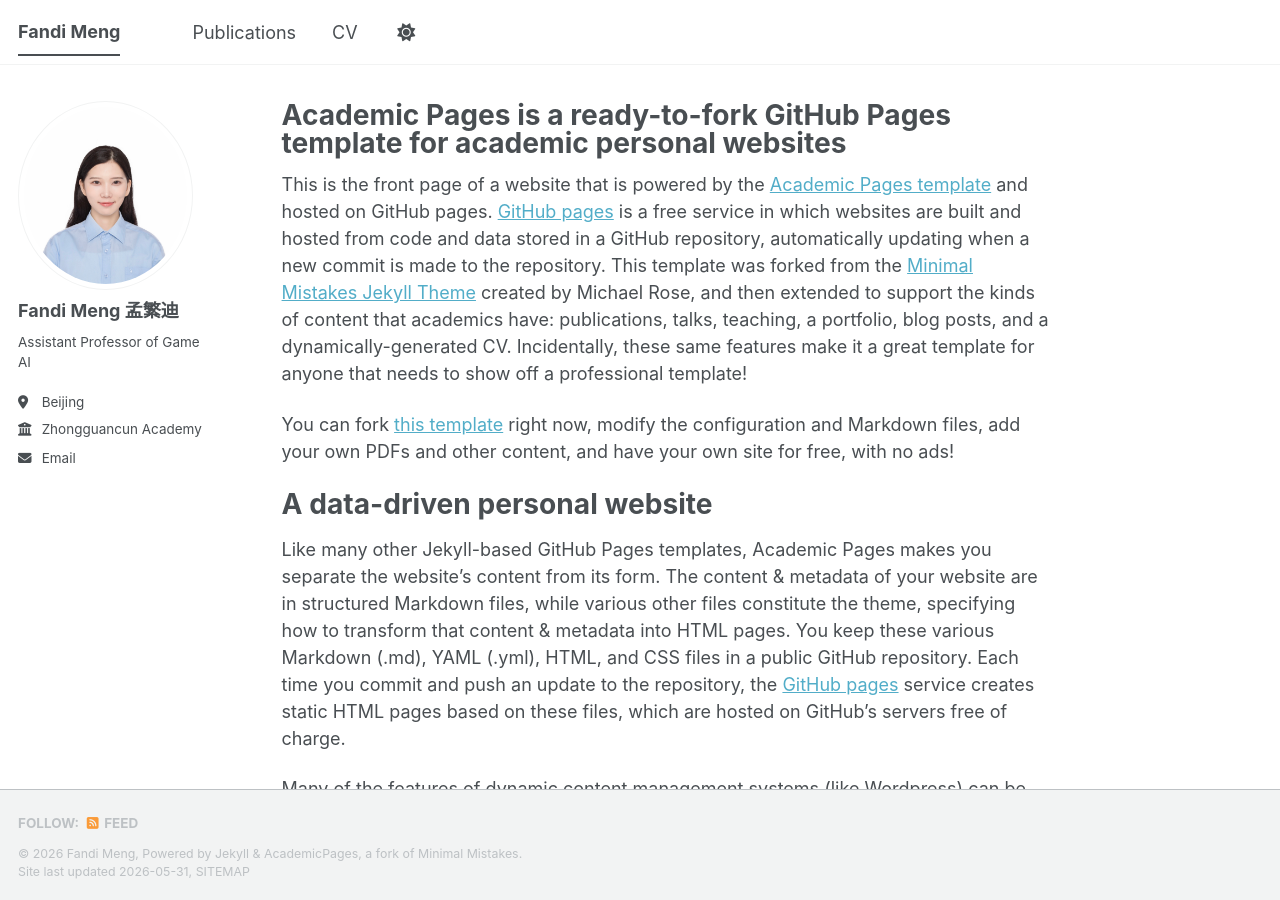
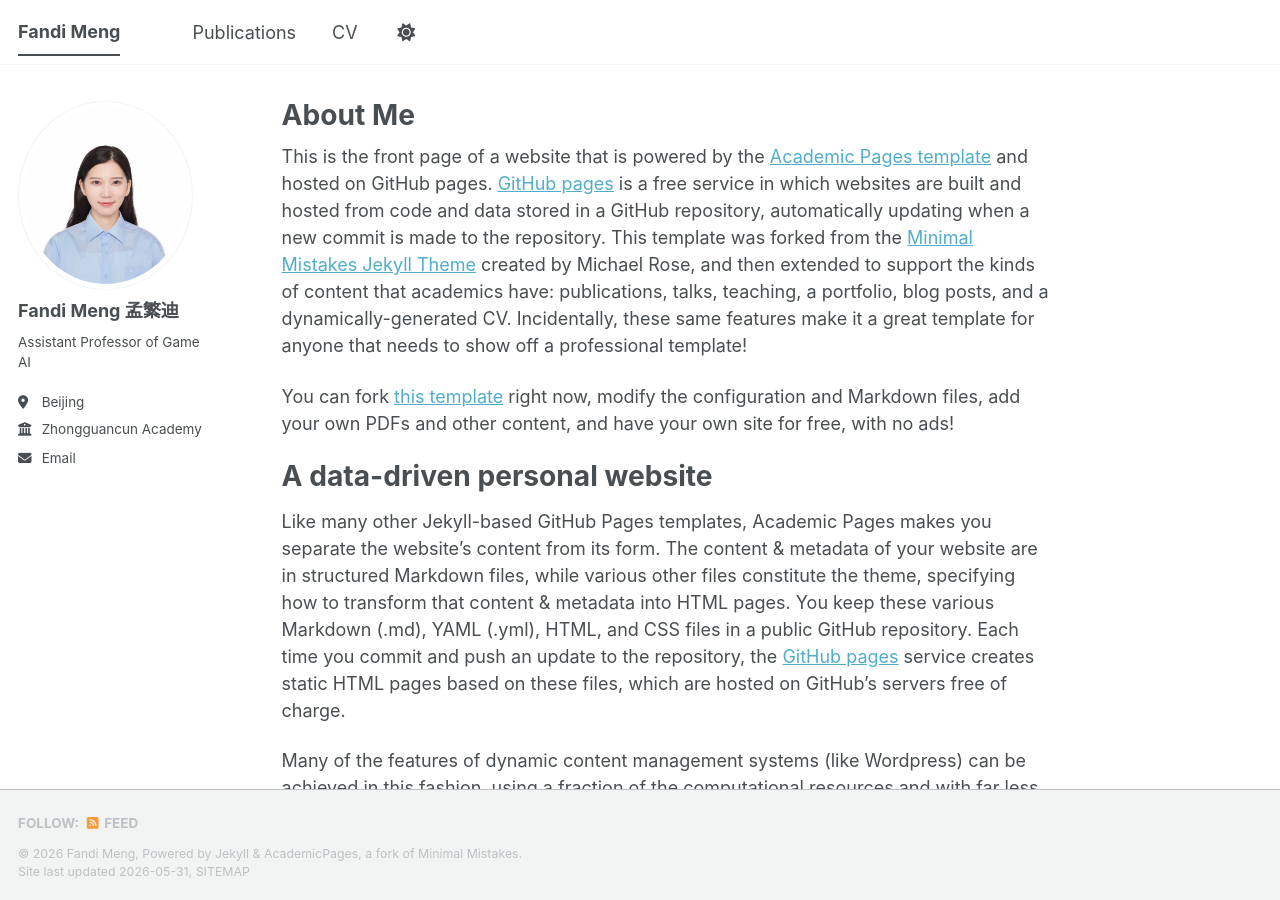
Before and after one commit to fandi-meng-qm/fandi-meng-qm.github.io, a Jekyll site: the page built from _pages/about.md, in a window 1280 px wide and 900 px high. Built offline with Jekyll 4.4.1, drawn with Linux system fonts in a browser that asks for light colours; a script bundle is joined from its source files by our own code; library files that are not in the unit come from our copies.

Commit message:
Update about.md

```diff
--- a/_pages/about.md
+++ b/_pages/about.md
@@ -1,10 +1,10 @@
 ---
+
 permalink: /
-title: "Academic Pages is a ready-to-fork GitHub Pages template for academic personal websites"
+title: "About Me"
+excerpt: "About me"
 author_profile: true
-redirect_from:
-  - /about/
-  - /about.html
+
 ---
 
 This is the front page of a website that is powered by the [Academic Pages template](https://github.com/academicpages/academicpages.github.io) and hosted on GitHub pages. [GitHub pages](https://pages.github.com) is a free service in which websites are built and hosted from code and data stored in a GitHub repository, automatically updating when a new commit is made to the repository. This template was forked from the [Minimal Mistakes Jekyll Theme](https://mmistakes.github.io/minimal-mistakes/) created by Michael Rose, and then extended to support the kinds of content that academics have: publications, talks, teaching, a portfolio, blog posts, and a dynamically-generated CV. Incidentally, these same features make it a great template for anyone that needs to show off a professional template!
```
